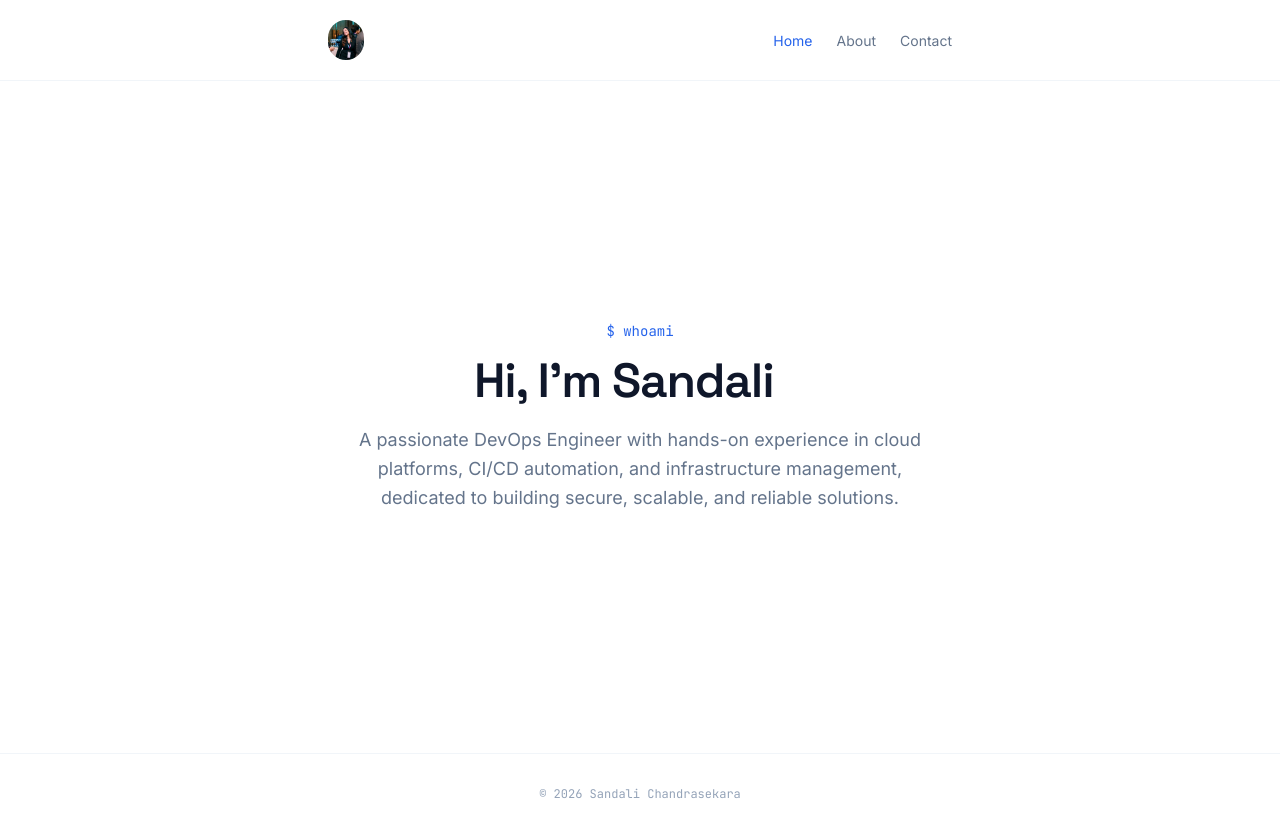
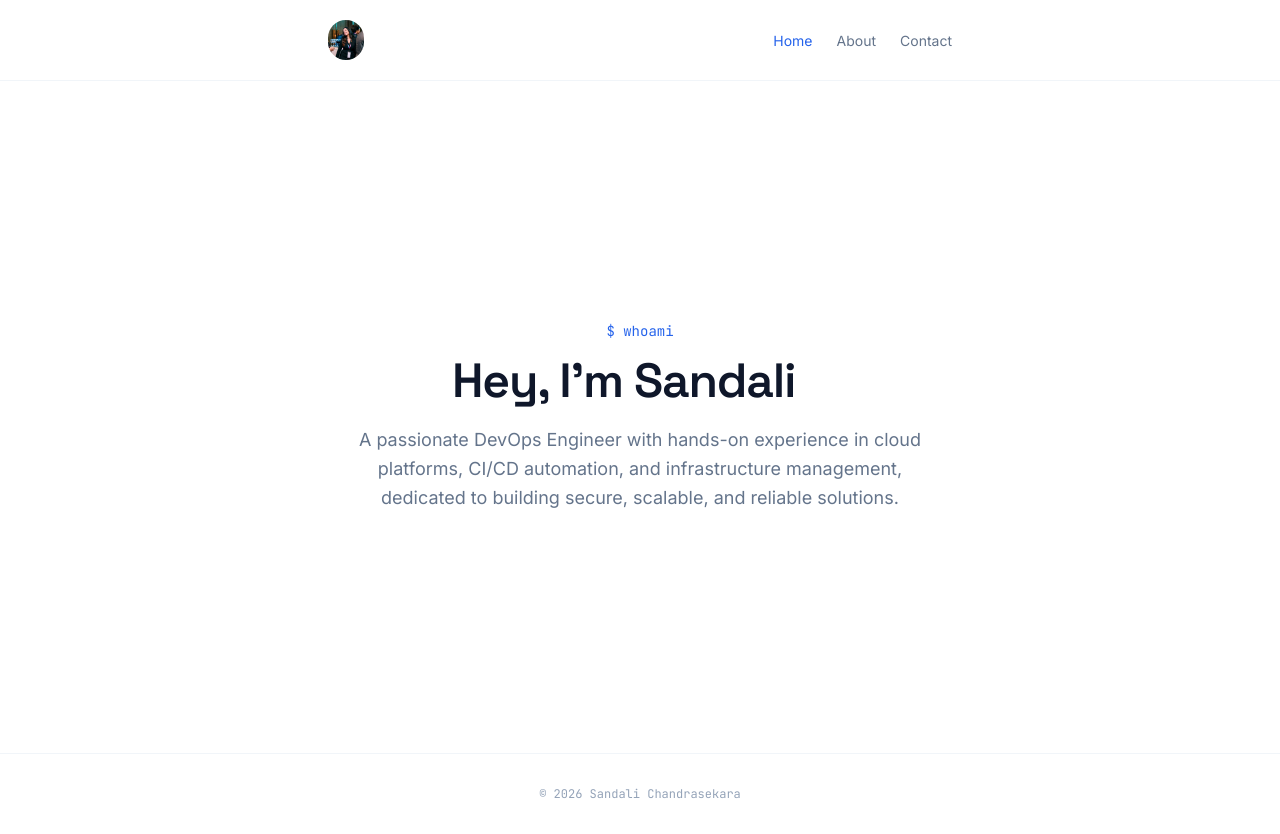
Before and after one commit to sandalichandrasekara/sandalichandrasekara.xyz, a Next.js app: page / in a window 1280 px wide. Built offline with nearby package versions, Linux system fonts and the light colour scheme.

Commit message:
Update meta content

```diff
--- a/app/about/page.tsx
+++ b/app/about/page.tsx
@@ -1,5 +1,5 @@
 export const metadata = {
-  title: "About — Sandali Chandrasekara",
+  title: "About - Sandali Chandrasekara",
 };
 
 export default function AboutPage() {
--- a/app/contact/page.tsx
+++ b/app/contact/page.tsx
@@ -1,7 +1,7 @@
 import { Mail, Github, Linkedin } from "lucide-react";
 
 export const metadata = {
-  title: "Contact — Sandali Chandrasekara",
+  title: "Contact - Sandali Chandrasekara",
 };
 
 const links = [
--- a/app/page.tsx
+++ b/app/page.tsx
@@ -7,7 +7,7 @@ export default function HomePage() {
         </p>
 
         <h1 className="font-display text-4xl font-semibold tracking-tight text-slate-900 sm:text-5xl">
-          Hi, I&apos;m Sandali
+          Hey, I&apos;m Sandali
           <span className="ml-1 inline-block animate-blink text-blue-600">
             _
           </span>
```
